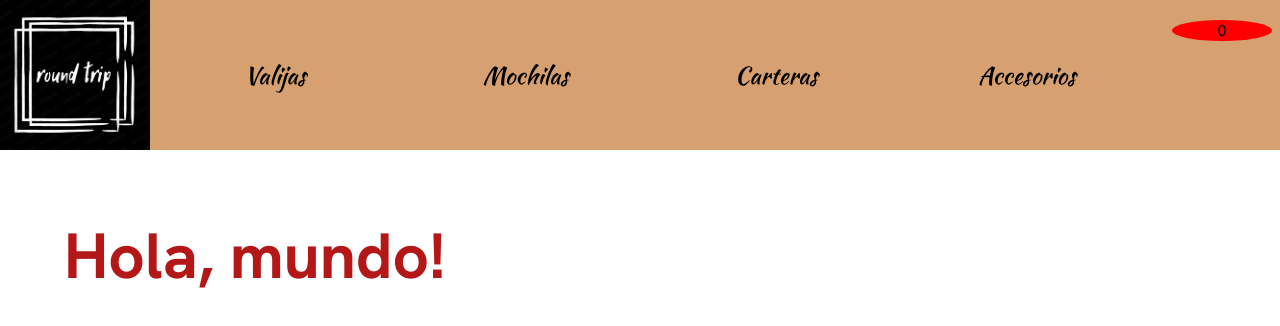
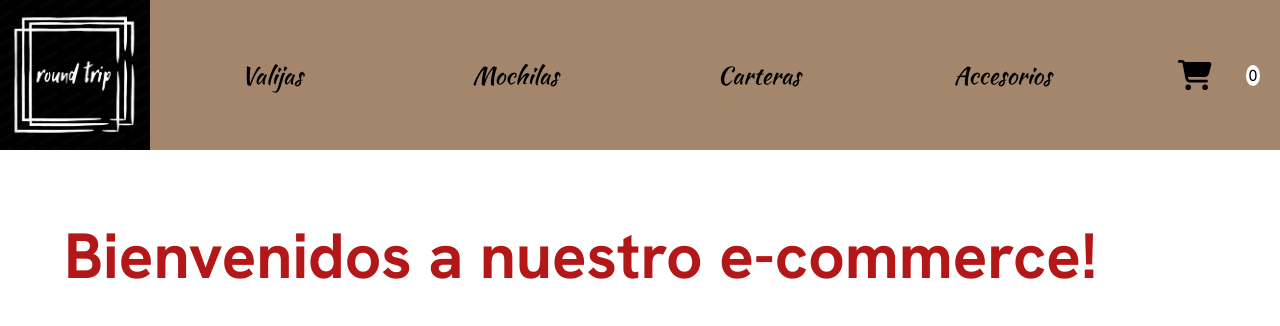
Before and after one commit to DemianDiaz/roundtrip, a React (Vite) app: page / in a window 1280 px wide. Shown: the top 326 px of the page. Built offline with nearby package versions, Linux system fonts and the light colour scheme.

Commit message:
Instalo react icons y agrego icono carrito

```diff
--- a/package.json
+++ b/package.json
@@ -11,7 +11,8 @@
   },
   "dependencies": {
     "react": "^18.2.0",
-    "react-dom": "^18.2.0"
+    "react-dom": "^18.2.0",
+    "react-icons": "^5.0.1"
   },
   "devDependencies": {
     "@types/react": "^18.2.64",
--- a/src/App.jsx
+++ b/src/App.jsx
@@ -8,7 +8,7 @@ function App() {
   return (
     <div>
       <NavBar/>
-      <ItemListContainer greeting = "Hola, mundo!"/>
+      <ItemListContainer greeting = "Bienvenidos a nuestro e-commerce!"/>
     </div>
   )
 }
--- a/src/components/ItemListContainer/ItemListContainer.jsx
+++ b/src/components/ItemListContainer/ItemListContainer.jsx
@@ -1,6 +1,6 @@
 import "./itemListContainer.css"
 
-const ItemListContainer = ( { greeting }) => {
+const ItemListContainer = ( { greeting } ) => {
 
   return (
     <div className="greetingBox">
--- a/src/components/NavBar/CartWidget/CartWidget.jsx
+++ b/src/components/NavBar/CartWidget/CartWidget.jsx
@@ -1,9 +1,10 @@
 import "./cartWidget.css"
+import { FaCartShopping } from "react-icons/fa6";
 
 const CartWidget = () => {
   return (
     <div className="cart">
-      <a href=""></a>
+      <FaCartShopping size={30}/>
       <div className="burbuja">
         <p className="cant">0</p>
       </div>
--- a/src/components/NavBar/CartWidget/cartWidget.css
+++ b/src/components/NavBar/CartWidget/cartWidget.css
@@ -1,13 +1,16 @@
 .cart {
-    width: 10%;
+    width: 15%;
+    padding: 20px;
+    display: flex;
+    justify-content: center;
+    text-align: center;
+    align-items: center;
 }
 
 .burbuja {
     border-radius: 50%;
-    background-color: red;
-    margin: 20px;
-    padding-inline: 50px;
-    width: 5%;
+    background-color: white;
+    width: 1rem;
 }
 
 .cant {
--- a/src/components/NavBar/NavBar.css
+++ b/src/components/NavBar/NavBar.css
@@ -1,5 +1,5 @@
 .navBar {
-    background-color: #d7a070;
+    background-color: #a3866c;
     display: flex;
 }
 
```
Also changed, not shown: 1 other file (tests, documents, lock files or other folders).
